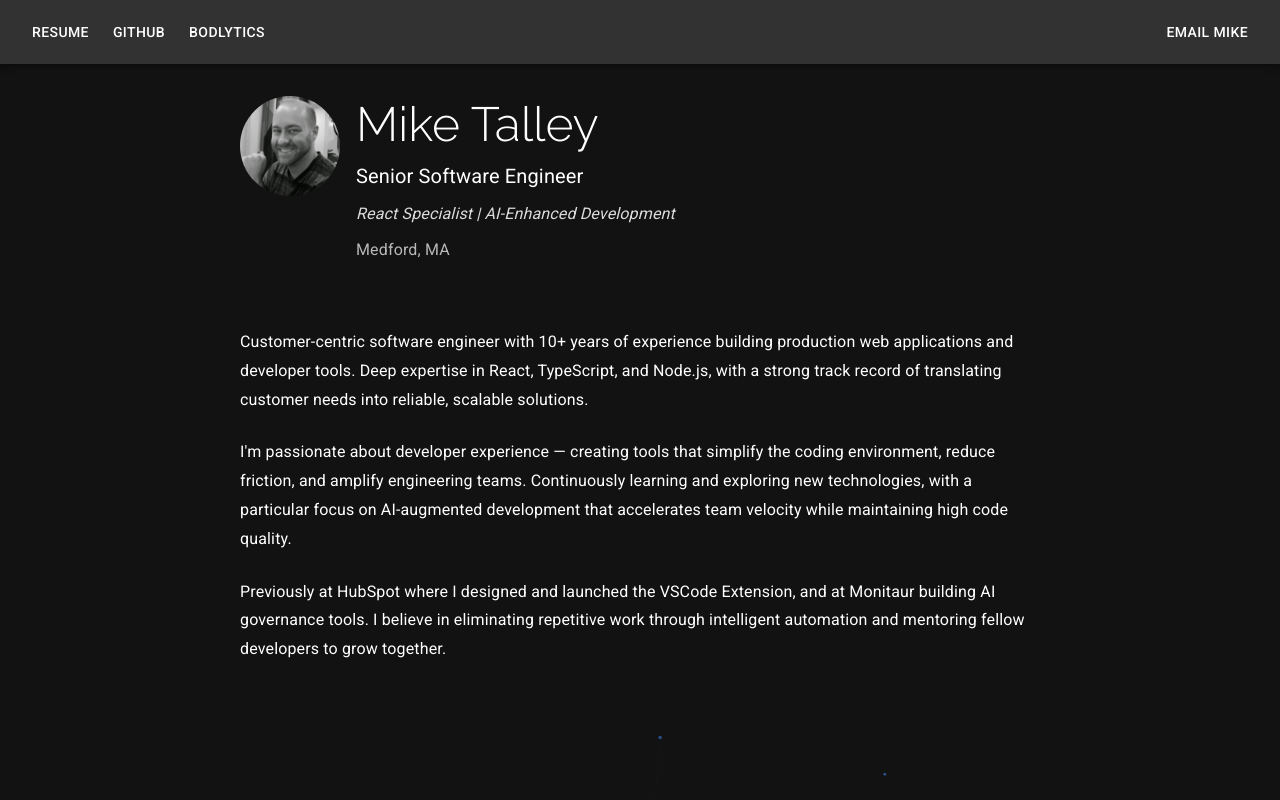
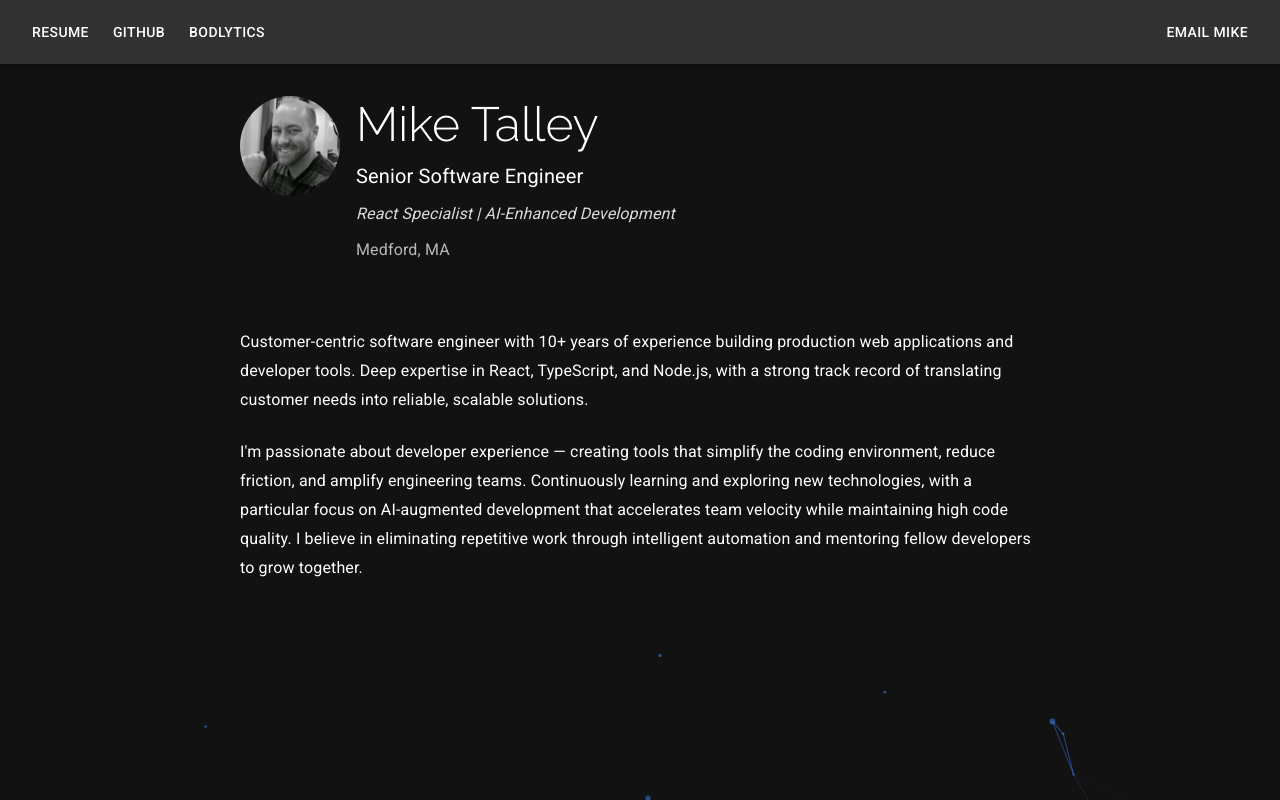
Before and after one commit to miketalley/homepage, a React (Vite) app: page / in a window 1280 px wide. Shown: the top 800 px of the page. Built offline with nearby package versions, Linux system fonts and the light colour scheme; the HTML template or start-up script is replaced by a standard one.

Commit message:
Consolidate bio paragraphs, remove specific company mentions

```diff
--- a/src/components/MainContent.jsx
+++ b/src/components/MainContent.jsx
@@ -98,15 +98,8 @@ function MainContent() {
               I'm passionate about developer experience — creating tools that simplify the coding
               environment, reduce friction, and amplify engineering teams. Continuously learning and
               exploring new technologies, with a particular focus on AI-augmented development that
-              accelerates team velocity while maintaining high code quality.
-            </Typography>
-          </ParallaxFlex>
-
-          <ParallaxFlex depth={1.3} mb={3}>
-            <Typography variant="body1" sx={{ lineHeight: 1.8 }}>
-              Previously at HubSpot where I designed and launched the VSCode Extension, and at Monitaur
-              building AI governance tools. I believe in eliminating repetitive work through intelligent
-              automation and mentoring fellow developers to grow together.
+              accelerates team velocity while maintaining high code quality. I believe in eliminating
+              repetitive work through intelligent automation and mentoring fellow developers to grow together.
             </Typography>
           </ParallaxFlex>
         </Box>
```
